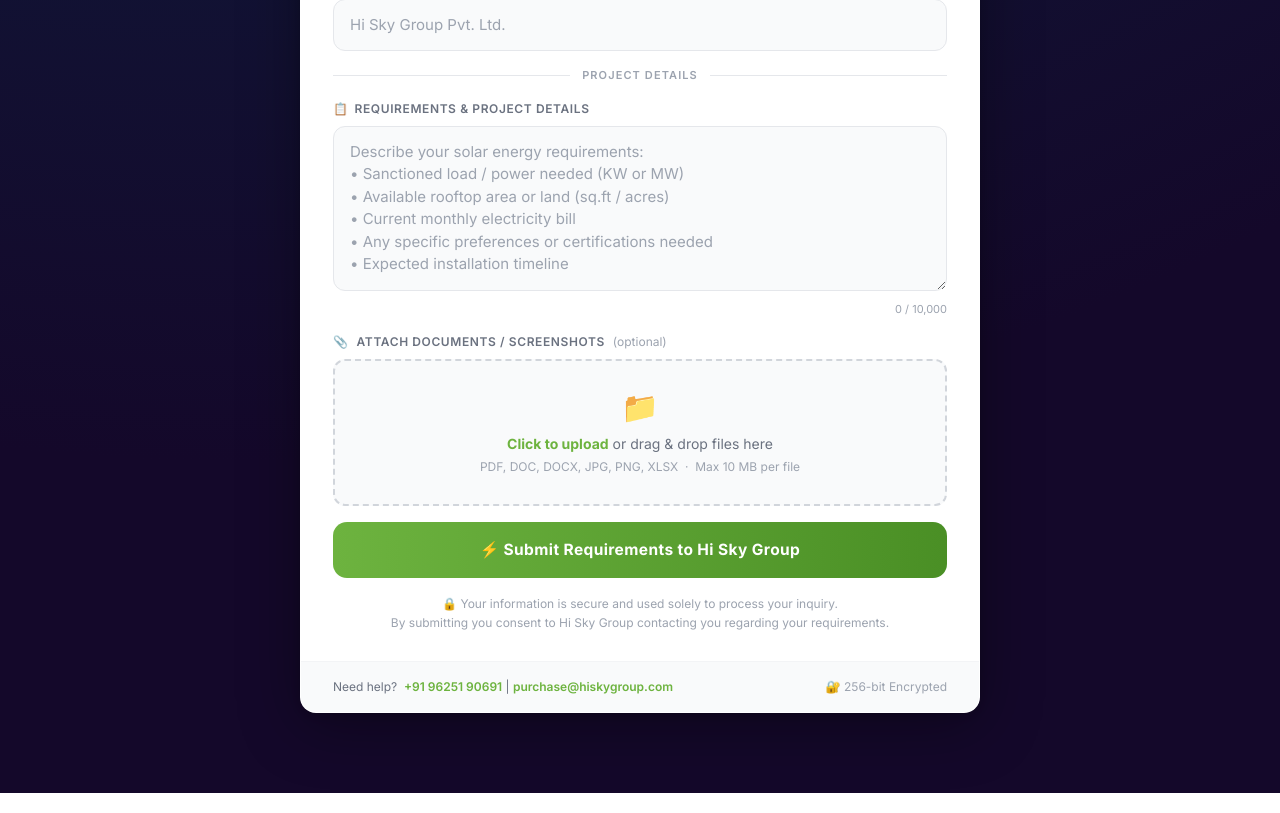
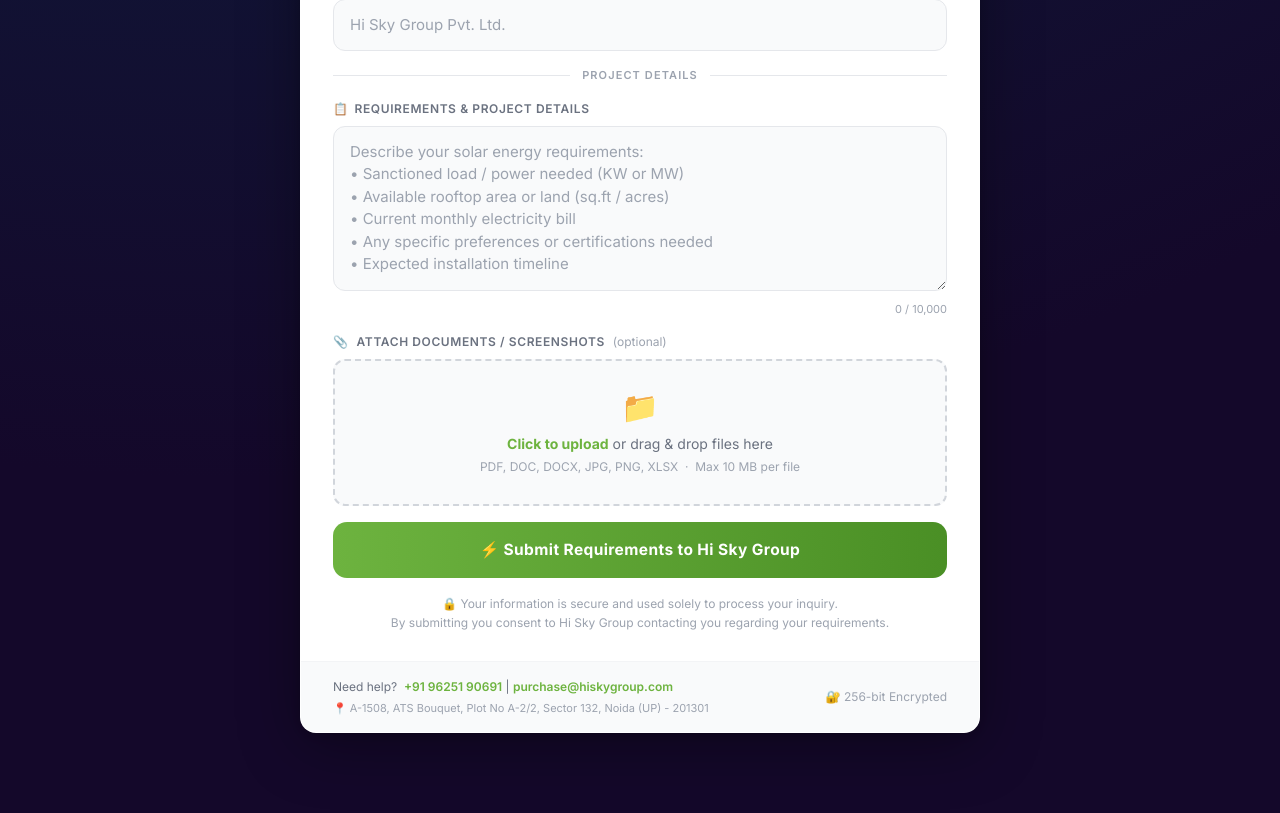
Before and after one commit to dev-d7/hisky-form, a Next.js app: page / in a window 1280 px wide. Shown: the part 1416-2229 px from the top of the page. Built offline with nearby package versions, Linux system fonts and the light colour scheme.

Commit message:
Add address to form footer

```diff
--- a/src/components/RequirementsForm.tsx
+++ b/src/components/RequirementsForm.tsx
@@ -411,6 +411,7 @@
 
 					{/* Card footer */}
 					<div className='flex items-center justify-between gap-3 flex-wrap px-5 py-3 sm:px-8 sm:py-4 bg-gray-50 border-t border-gray-100'>
+						<div>
 							<p className='text-gray-500 text-[12px]'>
 								Need help? &nbsp;
 								<a href='tel:+919625190691' className='text-brand hover:underline font-semibold'>
@@ -421,6 +422,10 @@
 									purchase@hiskygroup.com
 								</a>
 							</p>
+							<p className='text-gray-400 text-[11px] mt-1'>
+								📍 A-1508, ATS Bouquet, Plot No A-2/2, Sector 132, Noida (UP) - 201301
+							</p>
+						</div>
 						<p className='text-gray-400 text-[12px]'>🔐 256-bit Encrypted</p>
 					</div>
 				</div>
```
Lines whose indentation alone changed are shown as unchanged.
